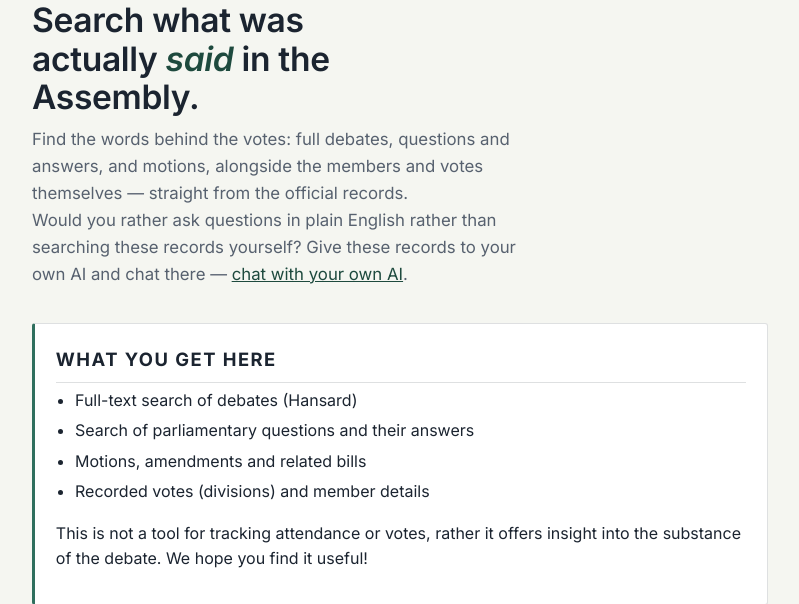
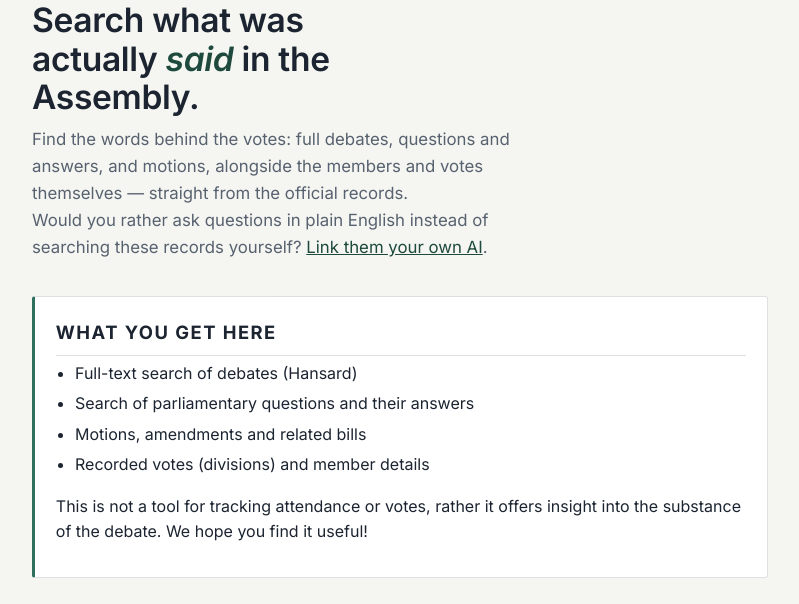
Before and after one commit to tobiasdavidson7-ui/ni-assembly-mcp, a Python web app: template ni_assembly_mcp/forms/templates/index.html in a window 1280 px wide. Shown: the part 134-738 px from the top of the page, without its empty margins (240-1039 px from the left). Run offline with Jinja, Linux system fonts and the light colour scheme; the template is opened without the code that fills it, so the values that code supplies are empty.

Commit message:
Reword hero AI line
Co-Authored-By: Claude Sonnet 5 <noreply@anthropic.com>

```diff
--- a/ni_assembly_mcp/forms/templates/index.html
+++ b/ni_assembly_mcp/forms/templates/index.html
@@ -5,9 +5,8 @@
   <p class="lede">Find the words behind the votes: full debates, questions and
   answers, and motions, alongside the members and votes themselves — straight
   from the official records.</p>
-  <p class="lede">Would you rather ask questions in plain English rather than
-  searching these records yourself? Give these records to your own AI and chat
-  there — <a href="/connect">chat with your own AI</a>.</p>
+  <p class="lede">Would you rather ask questions in plain English instead of
+  searching these records yourself? <a href="/connect">Link them your own AI</a>.</p>
 </section>
 
 <section class="start">
```
